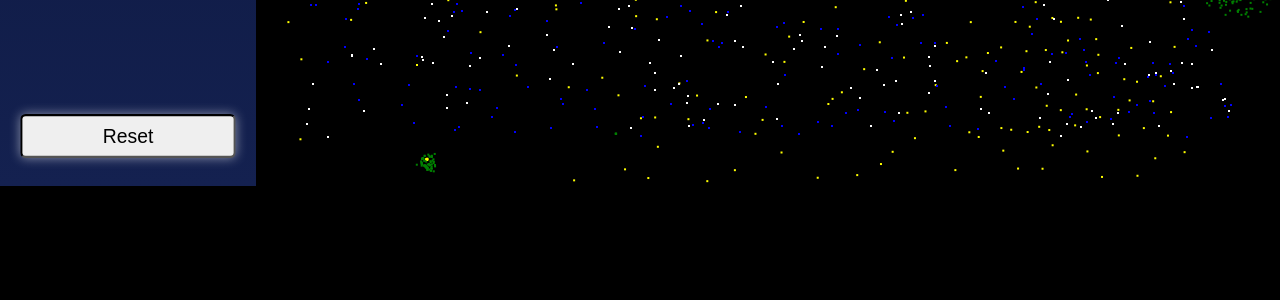
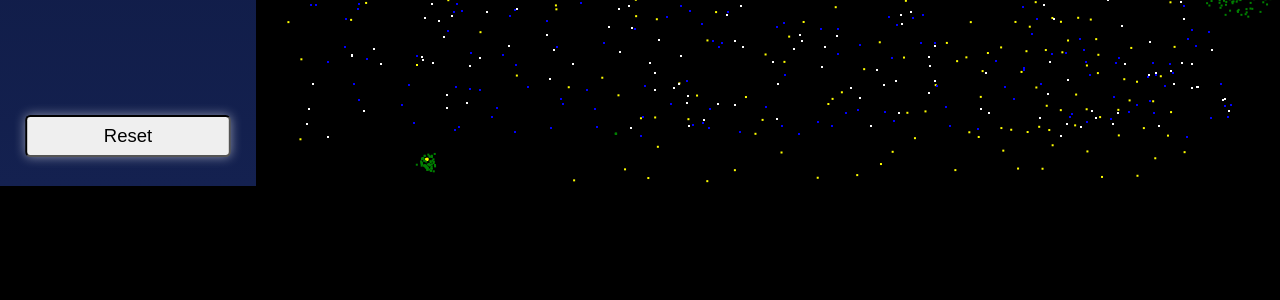
Before and after one commit to gonzaloivan121/life-js, a PHP site: page / in a window 1280 px wide, while the restyled element is pressed. Shown: the part 614-914 px from the top of the page. Run offline with PHP 8.4, Linux system fonts and the light colour scheme.

Commit message:
Added animation on button click

```diff
--- a/assets/css/styles.css
+++ b/assets/css/styles.css
@@ -118,6 +118,10 @@
     transform: scale(1.1);
     -webkit-box-shadow: 0px 0px 10px 0px rgb(255 255 255 / 50%);
     box-shadow: 0px 0px 10px 0px rgb(255 255 255 / 50%);
+}
+
+.button:active {
+    transform: scale(1.05);
 }
 
 .box-shadow {
```
